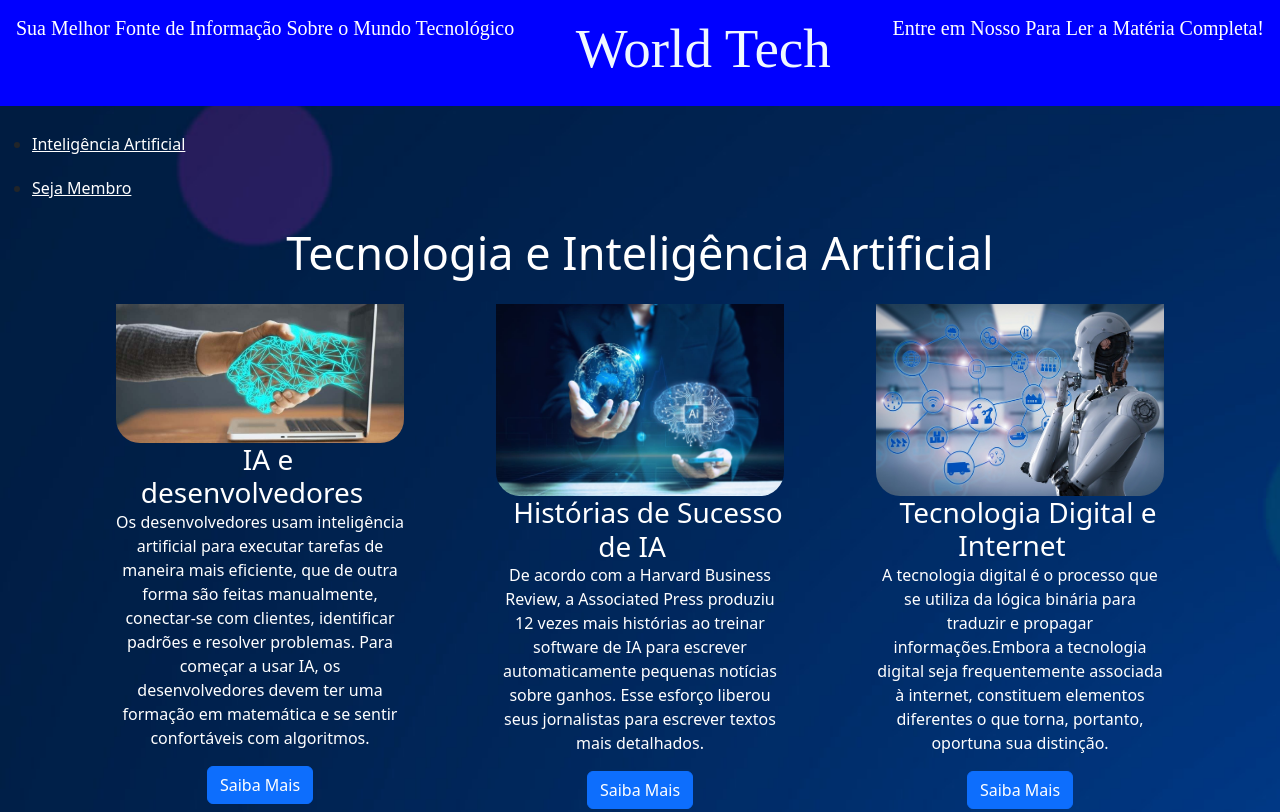
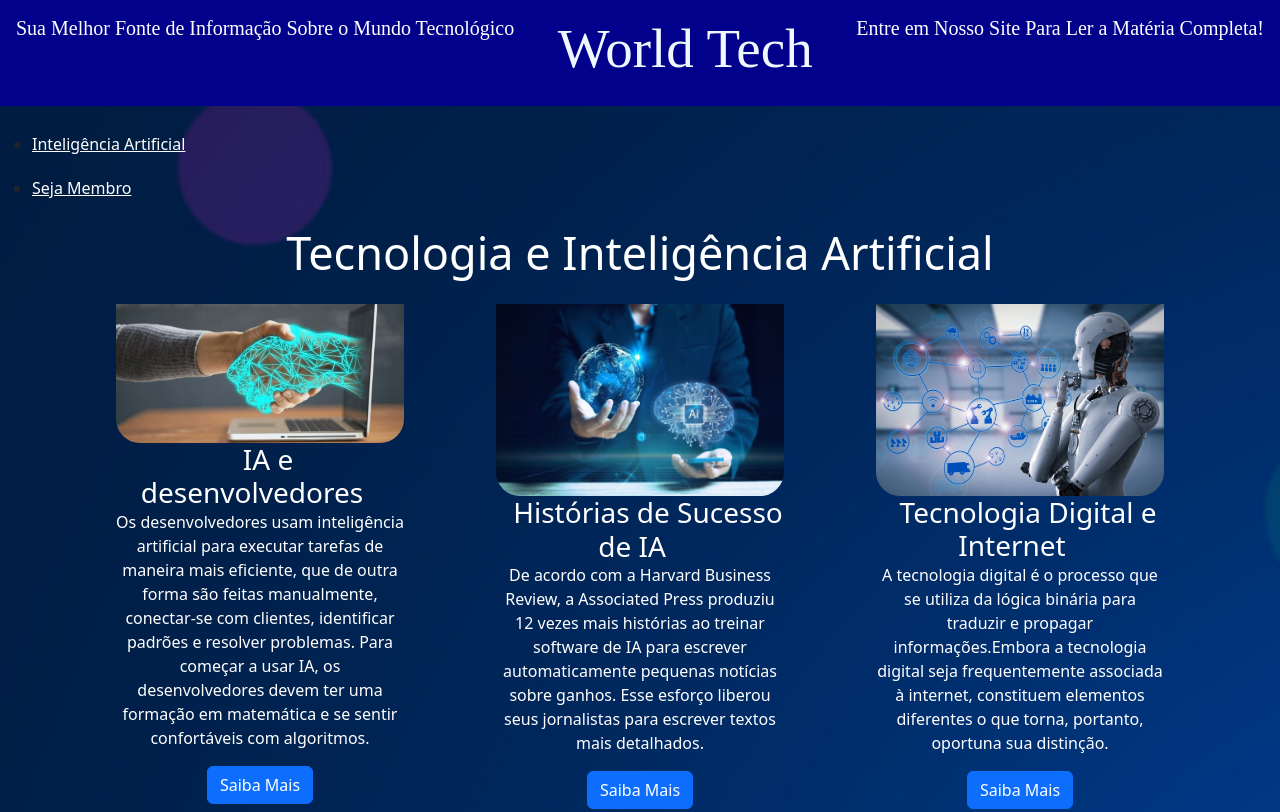
Before and after one commit to MayAlmeida09/site_worldtech, a plain HTML site: page index.html in a window 1280 px wide. Shown: the top 812 px of the page. Drawn offline with nearby package versions, Linux system fonts and the light colour scheme.

Commit message:
cor da header

```diff
--- a/index.html
+++ b/index.html
@@ -13,7 +13,7 @@
         <header>
             <h5>Sua Melhor Fonte de Informação Sobre o Mundo Tecnológico</h5>
             <h1>World Tech</h1>
-            <h5>Entre em Nosso Para Ler a Matéria Completa!</h5>
+            <h5>Entre em Nosso Site Para Ler a Matéria Completa!</h5>
         </header>
     </div>
         <div class="conteiner">
--- a/main.css
+++ b/main.css
@@ -17,7 +17,7 @@ body {
 }
 
 header {
-    background-color: blue;
+    background-color: rgb(1, 1, 139);
     display: flex;
     margin-bottom: 16px;
     color: #ffffff;
@@ -36,7 +36,7 @@ nav li a {
 }
 
 nav li a:hover {
-    background-color: blue;
+    background-color: rgb(1, 1, 139);
     display: block;
 }
 
```
